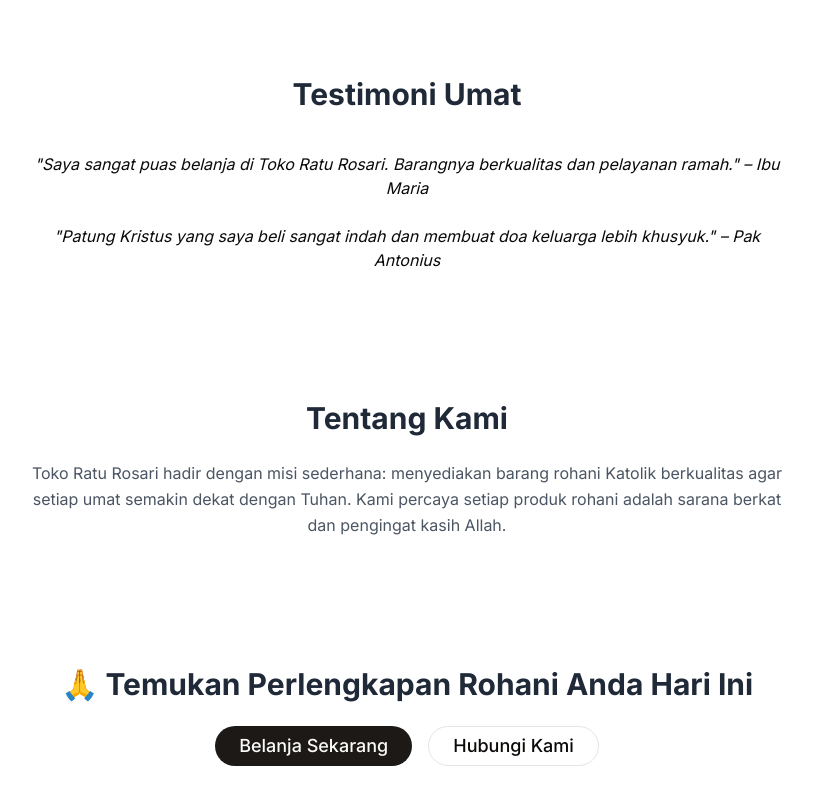
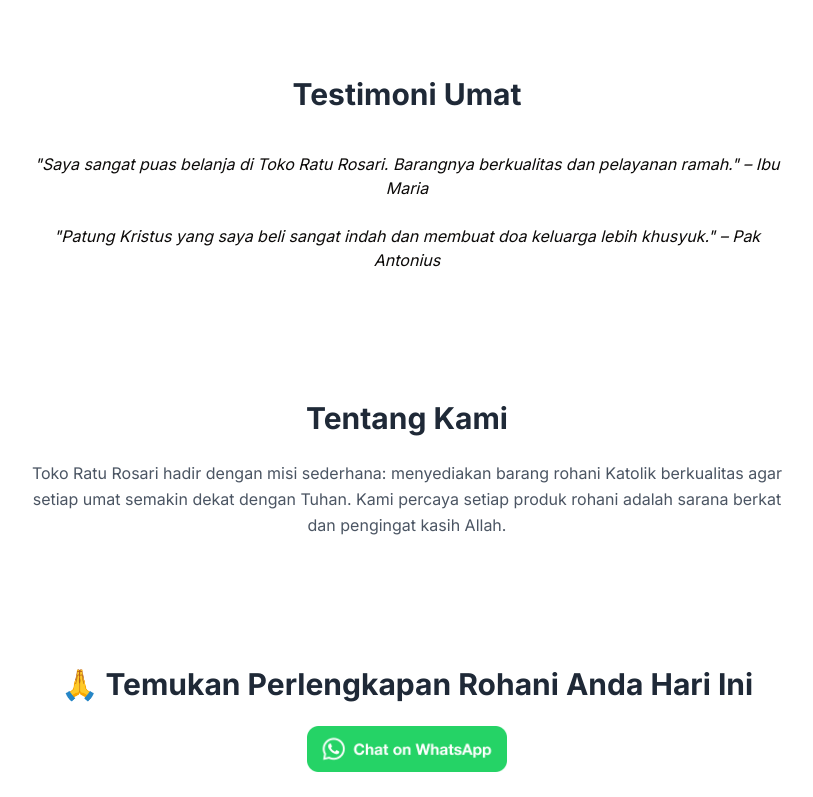
Before and after one commit to LouisPanyi/Project-Store-Inventory, a Next.js app: page / in a window 1280 px wide. Shown: the part 2000-2797 px from the top of the page, without its empty margins (233-1046 px from the left). Built offline with nearby package versions, Linux system fonts and the light colour scheme; a web font is replaced by a local one.

Commit message:
Adding Whatsapp button and commenting some idea

```diff
--- a/app/page.tsx
+++ b/app/page.tsx
@@ -48,10 +48,8 @@ export default function HomePage() {
           }`}
       >
 
-
         <div className="max-w-7xl mx-auto flex justify-between items-center px-6 py-4">
           <h1 className="text-xl font-bold">Toko Ratu Rosari</h1>
-
           <div className="hidden md:flex gap-6 font-medium">
             <button onClick={() => scrollTo(heroRef)} className="hover:text-purple-600">Home</button>
             <button onClick={() => scrollTo(kategoriRef)} className="hover:text-purple-600">Koleksi</button>
@@ -59,9 +57,15 @@ export default function HomePage() {
             <button onClick={() => scrollTo(produkRef)} className="hover:text-purple-600">Produk</button>
             <button onClick={() => scrollTo(testimoniRef)} className="hover:text-purple-600">Testimoni</button>
             <button onClick={() => scrollTo(aboutRef)} className="hover:text-purple-600">Tentang</button>
-            <button onClick={() => scrollTo(ctaRef)} className="hover:text-purple-600">CTA</button>
+
+            {/* Masih sebuah ide */}
+            {/* <Link href="/Catalogue">
+              <button className="hover:text-purple-600">
+                Catalogue
+              </button>
+            </Link> */}
+
           </div>
-
           <Link href="/login">
             <Button className="ml-4">Login</Button>
           </Link>
@@ -69,7 +73,7 @@ export default function HomePage() {
       </nav>
 
       <div className="pt-24 space-y-32">
-        <Hero sectionRef={heroRef} />
+        <Hero sectionRef={heroRef} scrollTo={() => scrollTo(ctaRef)} />
         <Kategori sectionRef={kategoriRef} />
         <Keunggulan sectionRef={keunggulanRef} />
         <Produk sectionRef={produkRef} />
--- a/app/ui/sections/cta.tsx
+++ b/app/ui/sections/cta.tsx
@@ -2,6 +2,7 @@
 
 import { motion } from "framer-motion";
 import { Button } from "@/components/ui/button";
+import Image from "next/image";
 
 const fadeVariant = {
   hidden: { opacity: 0, y: 50 },
@@ -22,8 +23,19 @@ export default function CTA({ sectionRef }: { sectionRef: React.RefObject<HTMLDi
     >
       <h2 className="text-3xl font-bold text-gray-800">🙏 Temukan Perlengkapan Rohani Anda Hari Ini</h2>
       <div className="mt-6 flex gap-4 justify-center">
-        <Button className="px-6 py-3 text-lg rounded-full">Belanja Sekarang</Button>
-        <Button variant="outline" className="px-6 py-3 text-lg rounded-full">Hubungi Kami</Button>
+        <a
+          href="https://wa.me/6281247741735?text=Halo%20Toko%20Ratu%20Rosari,%20saya%20ingin%20bertanya."
+          target="_blank"
+          rel="noopener noreferrer"
+        >
+          <Image
+            src="/tombol-wa.png"
+            alt="WhatsApp"
+            width={200}
+            height={200}
+            className="hover:scale-110 transition-transform"
+          />
+        </a>
       </div>
     </motion.section>
   );
--- a/app/ui/sections/hero.tsx
+++ b/app/ui/sections/hero.tsx
@@ -9,7 +9,13 @@ const fadeVariant = {
   exit: { opacity: 0, y: -50, transition: { duration: 0.6 } },
 };
 
-export default function Hero({ sectionRef }: { sectionRef: React.RefObject<HTMLDivElement| null> }) {
+export default function Hero({
+  sectionRef,
+  scrollTo,
+}: {
+  sectionRef: React.RefObject<HTMLDivElement | null>;
+  scrollTo: () => void;
+}) {
   return (
     <motion.section
       ref={sectionRef}
@@ -26,7 +32,7 @@ export default function Hero({ sectionRef }: { sectionRef: React.RefObject<HTMLD
       <p className="mt-4 text-lg md:text-xl text-gray-600">
         Barang Rohani Katolik untuk Menguatkan Iman Anda
       </p>
-      <Button className="mt-6 px-6 py-3 text-lg rounded-full">
+      <Button onClick={scrollTo} className="mt-6 px-6 py-3 text-lg rounded-full">
         Belanja Sekarang
       </Button>
     </motion.section>
```
Also changed, not shown: public/tombol-wa.png (added).
